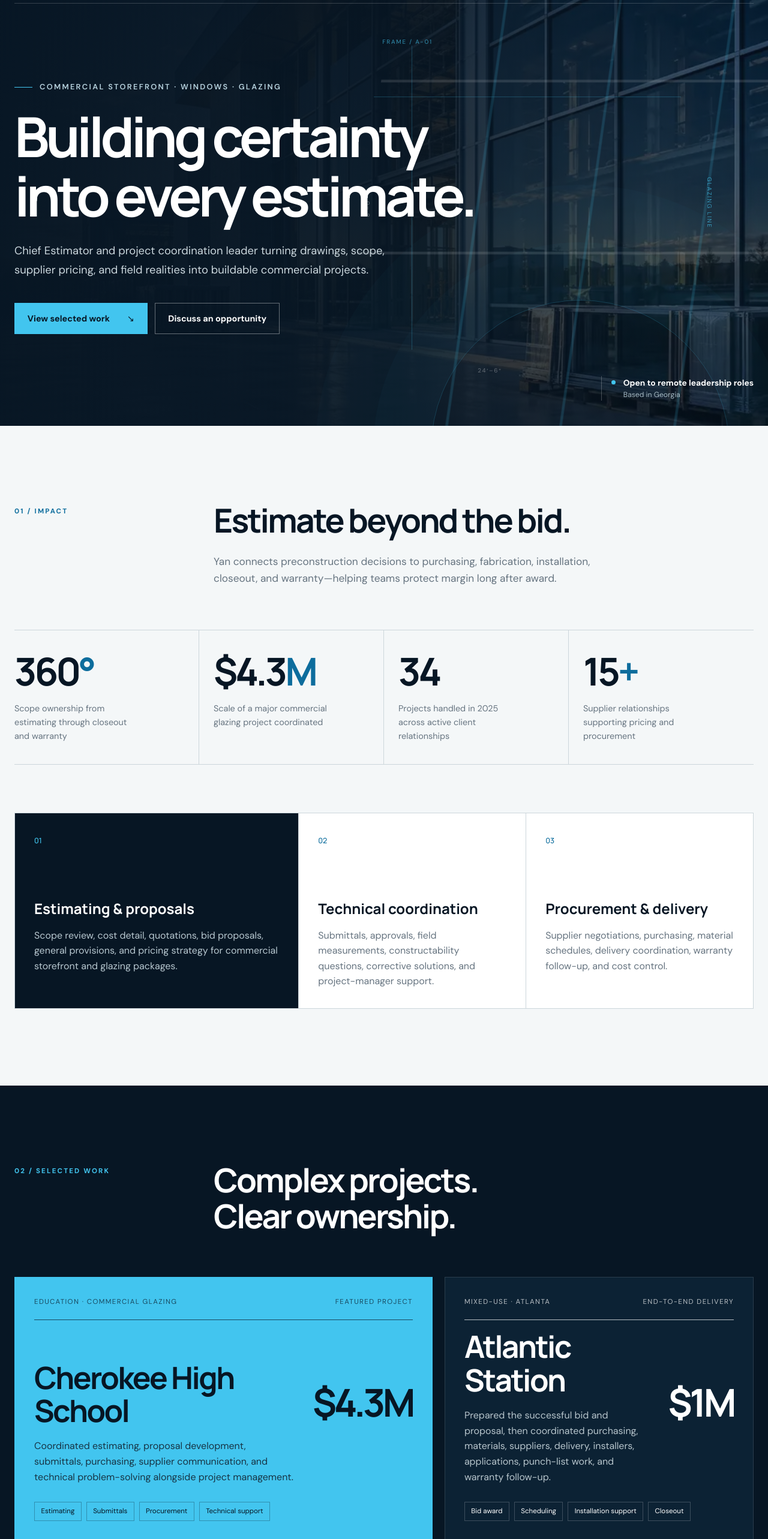
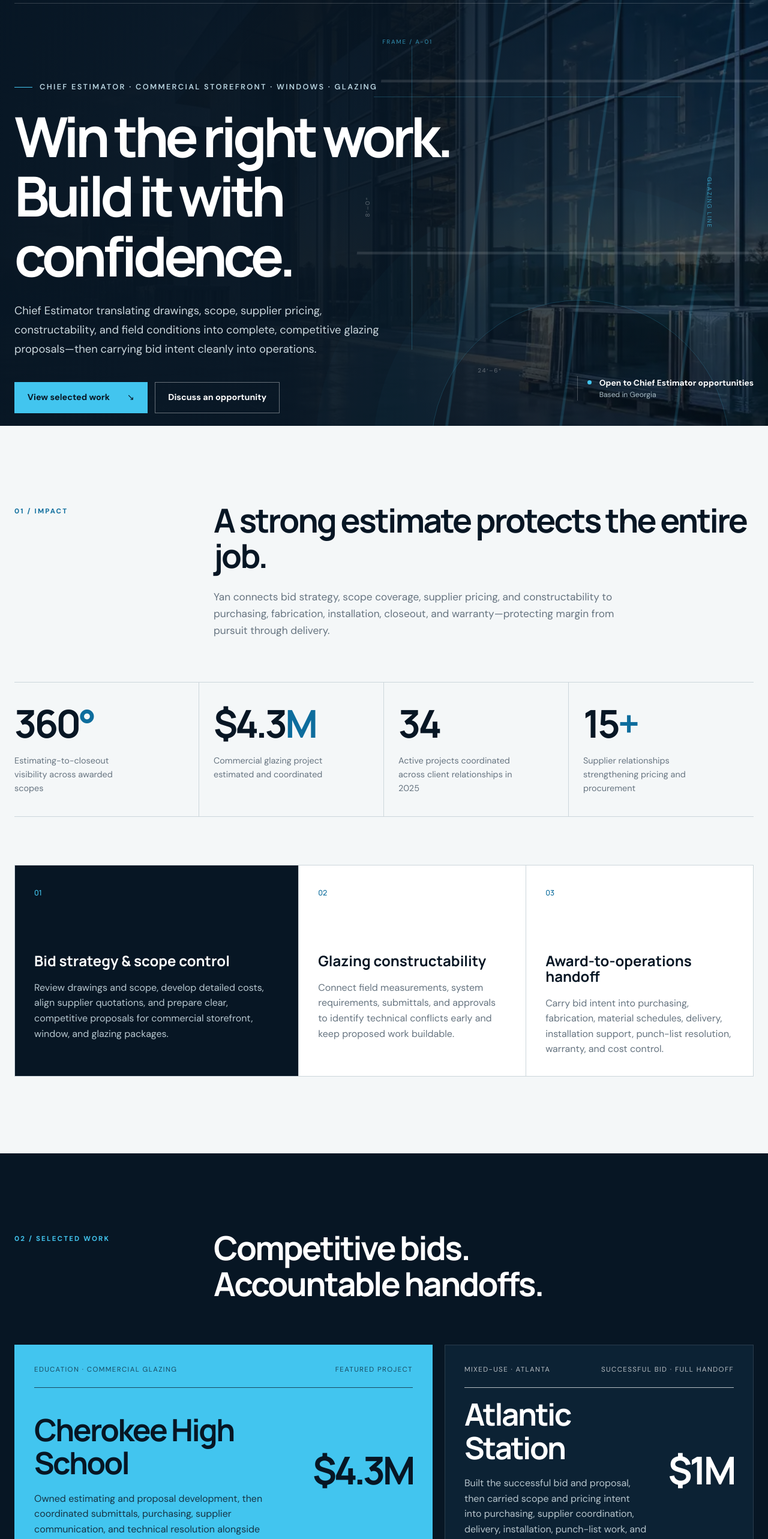
Before and after one commit to YanStanleyYu/portfolio, a React (Vite) app: page / in a window 1280 px wide. Shown: the part 80-2646 px from the top of the page at 60% size. Built offline with nearby package versions, Linux system fonts and the light colour scheme.

Commit message:
Sharpen Chief Estimator positioning

```diff
--- a/index.html
+++ b/index.html
@@ -4,12 +4,12 @@
     <meta charset="UTF-8" />
     <link rel="icon" type="image/svg+xml" href="/favicon.svg" />
     <meta name="viewport" content="width=device-width, initial-scale=1.0" />
-    <meta name="description" content="Yan Yu is a Chief Estimator specializing in commercial storefront, windows, glazing, procurement, and project coordination." />
+    <meta name="description" content="Chief Estimator specializing in commercial storefront, windows, and glazing—from bid strategy and supplier pricing through award handoff and project delivery." />
     <meta name="theme-color" content="#071624" />
     <link rel="preconnect" href="https://fonts.googleapis.com" />
     <link rel="preconnect" href="https://fonts.gstatic.com" crossorigin />
     <link href="https://fonts.googleapis.com/css2?family=DM+Sans:wght@400;500;600;700&amp;family=Manrope:wght@500;600;700;800&amp;display=swap" rel="stylesheet" />
-    <title>Yan Yu | Chief Estimator</title>
+    <title>Yan Yu | Chief Estimator — Commercial Glazing</title>
   </head>
   <body>
     <div id="root"></div>
--- a/src/App.tsx
+++ b/src/App.tsx
@@ -18,24 +18,24 @@ type Project = {
 };
 
 const metrics: Metric[] = [
-  { value: "360", suffix: "°", description: "Scope ownership from estimating through closeout and warranty" },
-  { value: "$4.3", suffix: "M", description: "Scale of a major commercial glazing project coordinated" },
-  { value: "34", description: "Projects handled in 2025 across active client relationships" },
-  { value: "15", suffix: "+", description: "Supplier relationships supporting pricing and procurement" },
+  { value: "360", suffix: "°", description: "Estimating-to-closeout visibility across awarded scopes" },
+  { value: "$4.3", suffix: "M", description: "Commercial glazing project estimated and coordinated" },
+  { value: "34", description: "Active projects coordinated across client relationships in 2025" },
+  { value: "15", suffix: "+", description: "Supplier relationships strengthening pricing and procurement" },
 ];
 
 const capabilities = [
   {
-    title: "Estimating & proposals",
-    description: "Scope review, cost detail, quotations, bid proposals, general provisions, and pricing strategy for commercial storefront and glazing packages.",
+    title: "Bid strategy & scope control",
+    description: "Review drawings and scope, develop detailed costs, align supplier quotations, and prepare clear, competitive proposals for commercial storefront, window, and glazing packages.",
   },
   {
-    title: "Technical coordination",
-    description: "Submittals, approvals, field measurements, constructability questions, corrective solutions, and project-manager support.",
+    title: "Glazing constructability",
+    description: "Connect field measurements, system requirements, submittals, and approvals to identify technical conflicts early and keep proposed work buildable.",
   },
   {
-    title: "Procurement & delivery",
-    description: "Supplier negotiations, purchasing, material schedules, delivery coordination, warranty follow-up, and cost control.",
+    title: "Award-to-operations handoff",
+    description: "Carry bid intent into purchasing, fabrication, material schedules, delivery, installation support, punch-list resolution, warranty, and cost control.",
   },
 ];
 
@@ -44,18 +44,18 @@ const projects: Project[] = [
     category: "Education · Commercial glazing",
     label: "Featured project",
     name: "Cherokee High School",
-    description: "Coordinated estimating, proposal development, submittals, purchasing, supplier communication, and technical problem-solving alongside project management.",
+    description: "Owned estimating and proposal development, then coordinated submittals, purchasing, supplier communication, and technical resolution alongside project management.",
     value: "$4.3M",
-    scope: ["Estimating", "Submittals", "Procurement", "Technical support"],
+    scope: ["Bid development", "Scope coordination", "Procurement", "Technical resolution"],
     featured: true,
   },
   {
     category: "Mixed-use · Atlanta",
-    label: "End-to-end delivery",
+    label: "Successful bid · full handoff",
     name: "Atlantic Station",
-    description: "Prepared the successful bid and proposal, then coordinated purchasing, materials, suppliers, delivery, installers, applications, punch-list work, and warranty follow-up.",
+    description: "Built the successful bid and proposal, then carried scope and pricing intent into purchasing, supplier coordination, delivery, installation, punch-list work, and warranty follow-up.",
     value: "$1M",
-    scope: ["Bid award", "Scheduling", "Installation support", "Closeout"],
+    scope: ["Bid strategy", "Award handoff", "Installation support", "Closeout"],
   },
 ];
 
@@ -63,24 +63,24 @@ const improvements = [
   {
     marker: "A",
     kicker: "Digital workflow",
-    title: "From scattered paperwork to shared visibility.",
-    description: "Proposed and helped implement a digital operations system so project information could be accessed across the team without relying on paper files, repeated calls, or individual gatekeepers.",
+    title: "Made estimating and project data visible to the full team.",
+    description: "Proposed and helped implement a digital operations system that replaced scattered paper files with shared access to project information—reducing repeated calls and decision bottlenecks.",
     result: "~75%",
     resultLabel: "reported efficiency gain",
   },
   {
     marker: "B",
     kicker: "In-house fabrication",
-    title: "Faster response. Better cost and quality control.",
-    description: "Recommended building an internal storefront-frame fabrication capability and helped organize the workflow—reducing external lead time and increasing control over execution.",
+    title: "Brought storefront fabrication closer to cost control.",
+    description: "Recommended an internal storefront-frame fabrication capability and helped organize the workflow—reducing external lead time while improving control over cost, quality, and execution.",
     result: "30–40%",
     resultLabel: "estimated project savings",
   },
   {
     marker: "C",
     kicker: "Supplier negotiation",
-    title: "Protected $35K when post-order pricing changed.",
-    description: "",
+    title: "Defended the estimate when post-order pricing changed.",
+    description: "Negotiated through an unexpected supplier increase, preserved the quoted cost position, and avoided $35K in added expense.",
     result: "$35K",
     resultLabel: "cost avoided",
   },
@@ -91,13 +91,13 @@ const experience = [
     dates: "CURRENT ROLE",
     company: "Pro Surface · Atlanta area",
     title: "Chief Estimator & Chief Project Coordinator",
-    description: "Leads estimating and supports project delivery across client coordination, proposals, technical resolution, supplier relationships, procurement, fabrication, installation, and warranty. Helped the business expand its operational capacity and pursue larger projects.",
+    description: "Leads commercial storefront, window, and glazing estimates from scope review and proposal development through supplier pricing and award handoff. Partners with project delivery on technical resolution, procurement, fabrication, installation, and warranty—supporting larger, more complex pursuits.",
   },
   {
     dates: "PRIOR ROLE",
     company: "Glass Inc. · Atlanta, Georgia",
     title: "Cost Engineer / Project Management",
-    description: "Managed project budgeting, quotations, proposals, scheduling, vendor coordination, purchasing, installation support, closeout, and contractor relationships for commercial glass projects.",
+    description: "Developed budgets, quotations, and proposals for commercial glass projects, then coordinated vendors, purchasing, schedules, installation support, closeout, and contractor relationships to protect the awarded scope.",
   },
 ];
 
@@ -146,9 +146,9 @@ function App() {
           </div>
 
           <div className="hero-content">
-            <p className="eyebrow"><span /> Commercial storefront · windows · glazing</p>
-            <h1>Building certainty<br />into every estimate.</h1>
-            <p className="hero-copy">Chief Estimator and project coordination leader turning drawings, scope, supplier pricing, and field realities into buildable commercial projects.</p>
+            <p className="eyebrow"><span /> Chief Estimator · Commercial storefront · windows · glazing</p>
+            <h1>Win the right work.<br />Build it with confidence.</h1>
+            <p className="hero-copy">Chief Estimator translating drawings, scope, supplier pricing, constructability, and field conditions into complete, competitive glazing proposals—then carrying bid intent cleanly into operations.</p>
             <div className="hero-actions">
               <a className="button button-primary" href="#projects">View selected work <span aria-hidden="true">↘</span></a>
               <a className="button button-secondary" href="mailto:stanleyu9898@gmail.com">Discuss an opportunity</a>
@@ -158,7 +158,7 @@ function App() {
           <aside className="availability" aria-label="Current position focus">
             <span className="status-dot" aria-hidden="true" />
             <div>
-              <strong>Open to remote leadership roles</strong>
+              <strong>Open to Chief Estimator opportunities</strong>
               <span>Based in Georgia</span>
             </div>
           </aside>
@@ -167,8 +167,8 @@ function App() {
         <section className="impact-section" id="impact">
           <SectionHeading
             number="01 / IMPACT"
-            title="Estimate beyond the bid."
-            description="Yan connects preconstruction decisions to purchasing, fabrication, installation, closeout, and warranty—helping teams protect margin long after award."
+            title="A strong estimate protects the entire job."
+            description="Yan connects bid strategy, scope coverage, supplier pricing, and constructability to purchasing, fabrication, installation, closeout, and warranty—protecting margin from pursuit through delivery."
           />
 
           <div className="metrics" aria-label="Career highlights">
@@ -192,7 +192,7 @@ function App() {
         </section>
 
         <section className="projects-section" id="projects">
-          <SectionHeading number="02 / SELECTED WORK" title={<>Complex projects.<br />Clear ownership.</>} light />
+          <SectionHeading number="02 / SELECTED WORK" title={<>Competitive bids.<br />Accountable handoffs.</>} light />
           <div className="project-list">
             {projects.map((project) => (
               <article className={`project${project.featured ? " project-primary" : ""}`} key={project.name}>
@@ -216,7 +216,7 @@ function App() {
         </section>
 
         <section className="systems-section">
-          <SectionHeading number="03 / SYSTEMS" title={<>Operational improvements<br />that compound.</>} />
+          <SectionHeading number="03 / SYSTEMS" title={<>Estimating improvements<br />that protect margin.</>} />
           <div className="systems-layout">
             {improvements.map((improvement) => (
               <article className="system-story" key={improvement.marker}>
@@ -233,7 +233,7 @@ function App() {
         </section>
 
         <section className="experience-section" id="experience">
-          <SectionHeading number="04 / EXPERIENCE" title="Field-informed leadership." />
+          <SectionHeading number="04 / EXPERIENCE" title="Preconstruction leadership with field accountability." />
           <div className="timeline">
             {experience.map((role) => (
               <article key={role.dates}>
@@ -261,7 +261,7 @@ function App() {
         <section className="contact-section" id="contact">
           <p className="section-number">05 / CONTACT</p>
           <div className="contact-main">
-            <p>For Chief Estimator, Senior Estimator, or preconstruction leadership opportunities:</p>
+            <p>For Chief Estimator and senior commercial glazing estimating opportunities:</p>
             <a href="mailto:stanleyu9898@gmail.com">stanleyu9898@gmail.com <span aria-hidden="true">↗</span></a>
           </div>
           <div className="contact-meta">
```
Also changed, not shown: 1 other file (tests, documents, lock files or other folders).
